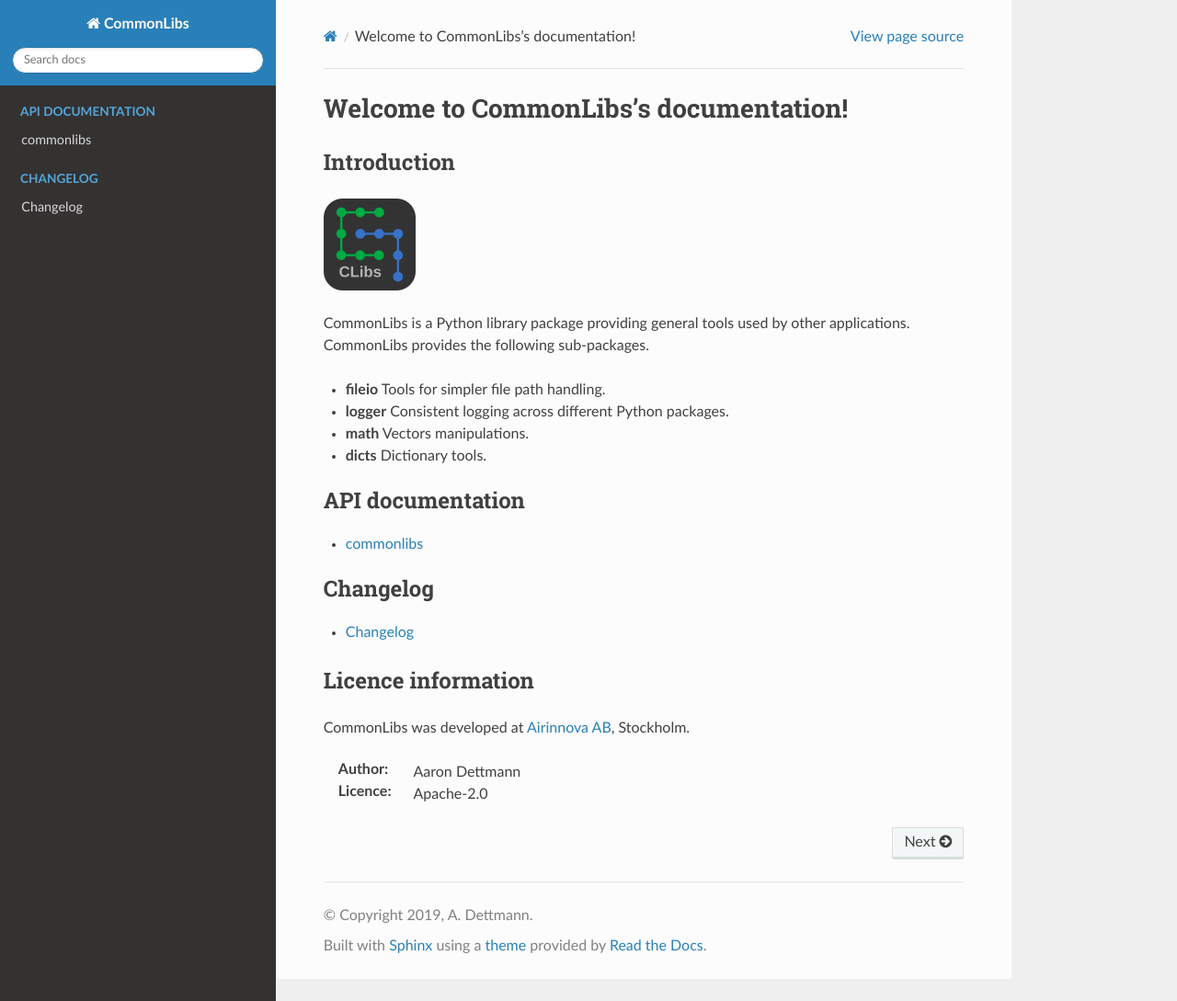
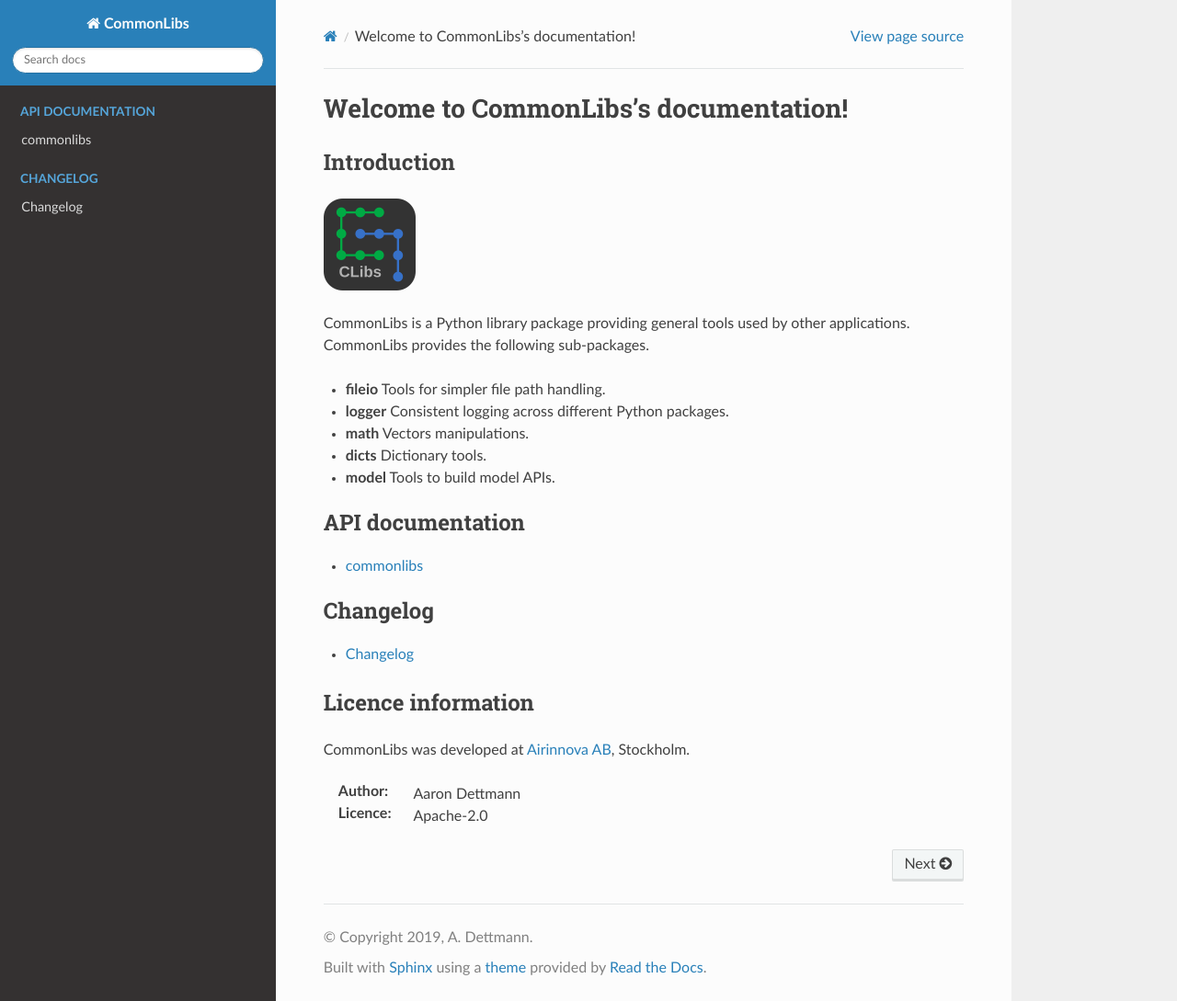
Before and after one commit to airinnova/commonlibs, a Sphinx documentation site: the page built from docs/source/index.rst, in a window 1280 px wide and 1089 px high. Shown: the whole window at 92% size. Built offline with Sphinx 7.4.7 and the Read the Docs theme 2.0.0, drawn with Linux system fonts in a browser that asks for light colours; pages that are not in the unit, such as notebooks, are missing from menus; the version number could not be read and is left out.

Commit message:
Update README

```diff
--- a/README.rst
+++ b/README.rst
@@ -31,6 +31,7 @@
 * **logger** Consistent logging across different Python packages.
 * **math** Vectors manipulations.
 * **dicts** Dictionary tools.
+* **model** Tools to build model APIs.
 
 Documentation
 -------------
--- a/docs/source/index.rst
+++ b/docs/source/index.rst
@@ -14,6 +14,7 @@ Introduction
 * **logger** Consistent logging across different Python packages.
 * **math** Vectors manipulations.
 * **dicts** Dictionary tools.
+* **model** Tools to build model APIs.
 
 .. toctree::
    :maxdepth: 1
```
